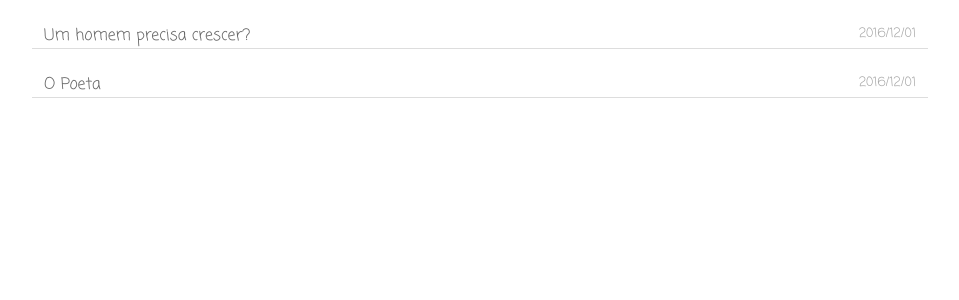
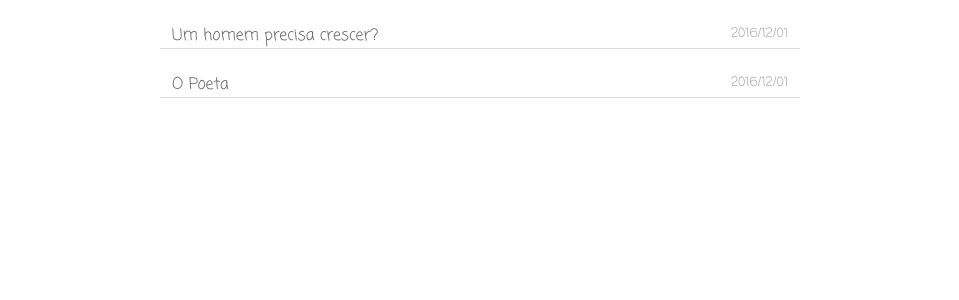
Before and after one commit to igor-ribeiro/notes, a React (Create React App) app: page / in a window 1280 px wide. Shown: the top 300 px of the page, without its empty margins (160-1119 px from the left). Built offline with nearby package versions, Linux system fonts and the light colour scheme.

Commit message:
update style

```diff
--- a/src/App.css
+++ b/src/App.css
@@ -11,7 +11,7 @@
 
 @media screen and (min-width: 800px) {
   .App-Wrapper {
-    width: 70%;
+    width: 50%;
   }
 }
 
--- a/src/pages/NotesListPage.css
+++ b/src/pages/NotesListPage.css
@@ -17,4 +17,5 @@
   color: #a5a5a5;
   margin-left: 24px;
   font-size: .8em;
+  user-select: none;
 }
```
